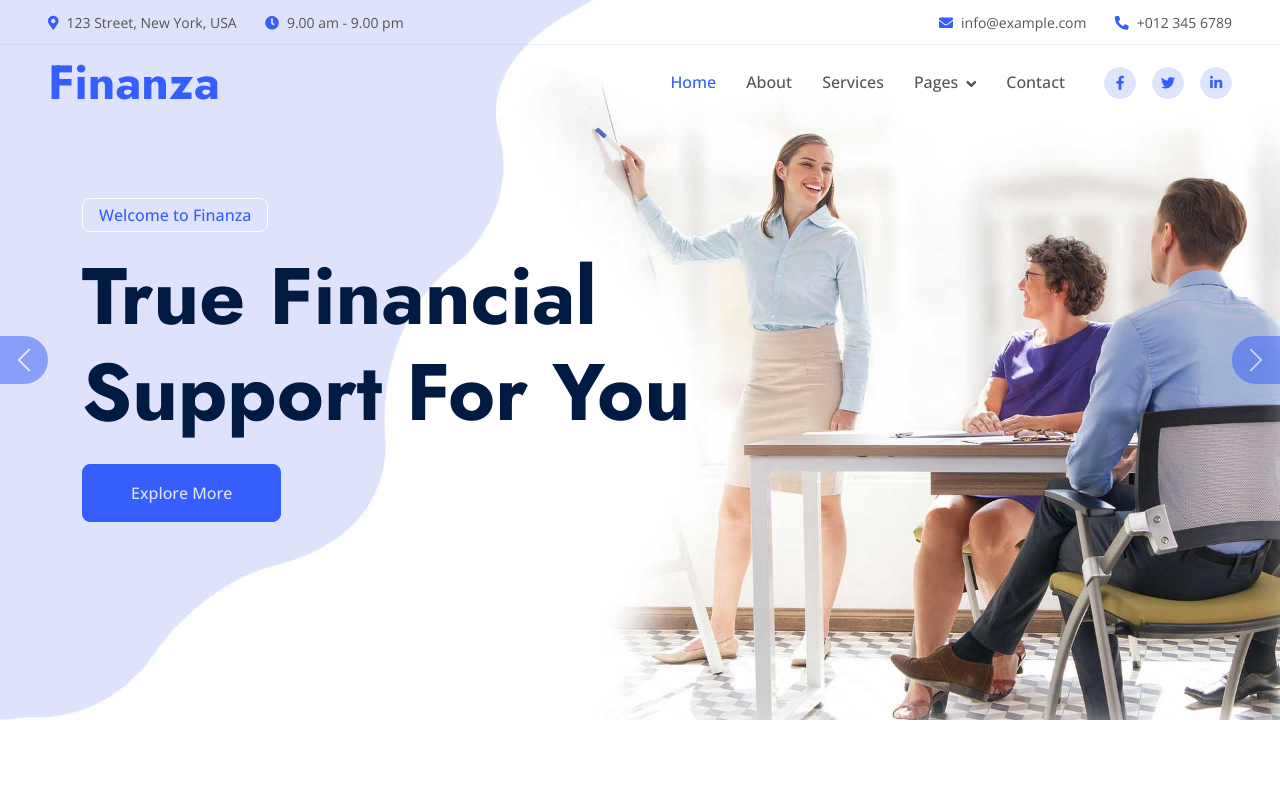
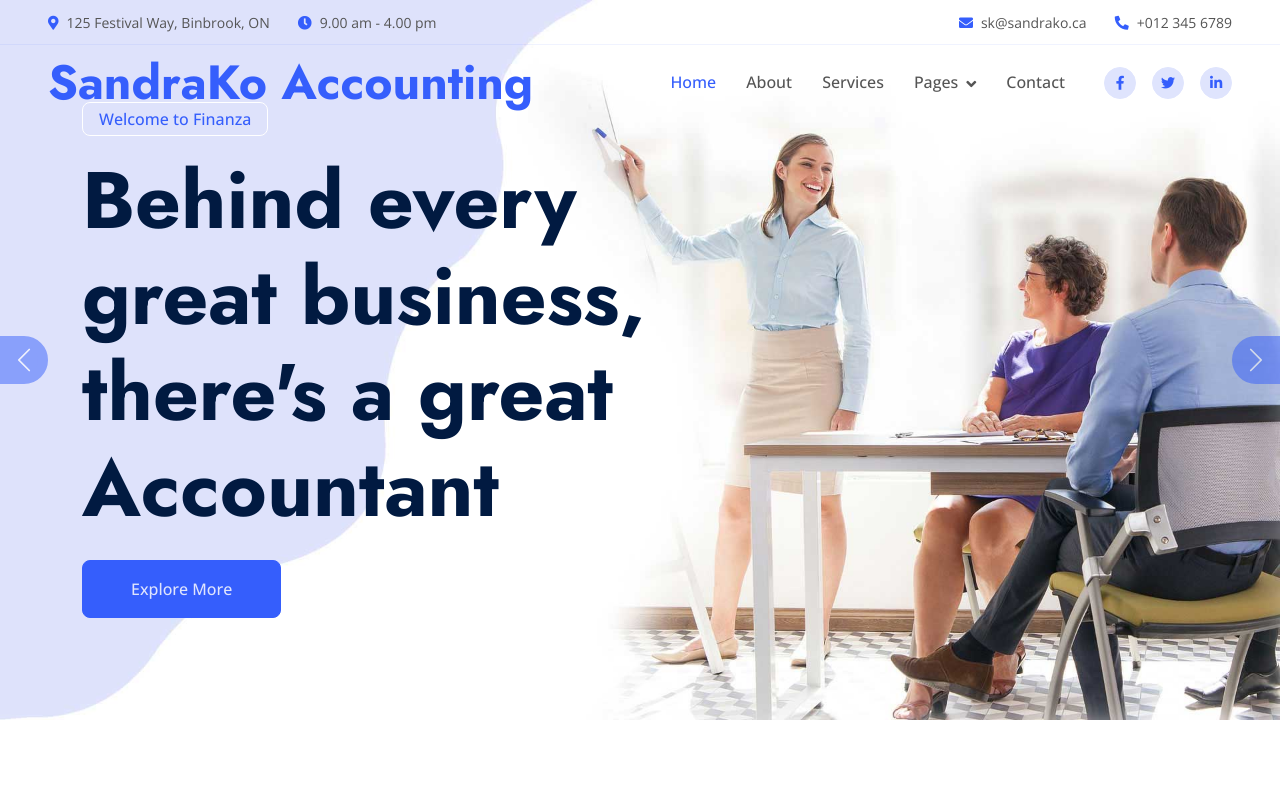
Before and after one commit to radzhome/sandraco, a plain HTML site: page index.html in a window 1280 px wide. Shown: the top 800 px of the page. Drawn offline with nearby package versions, Linux system fonts and the light colour scheme.

Commit message:
edit some info

```diff
--- a/index.html
+++ b/index.html
@@ -3,7 +3,7 @@
 
 <head>
     <meta charset="utf-8">
-    <title>Finanza - Financial Services Website Template</title>
+    <title>SandraKo Accounting - Financial Services</title>
     <meta content="width=device-width, initial-scale=1.0" name="viewport">
     <meta content="" name="keywords">
     <meta content="" name="description">
@@ -46,18 +46,18 @@
     <div class="container-fluid fixed-top px-0 wow fadeIn" data-wow-delay="0.1s">
         <div class="top-bar row gx-0 align-items-center d-none d-lg-flex">
             <div class="col-lg-6 px-5 text-start">
-                <small><i class="fa fa-map-marker-alt text-primary me-2"></i>123 Street, New York, USA</small>
-                <small class="ms-4"><i class="fa fa-clock text-primary me-2"></i>9.00 am - 9.00 pm</small>
+                <small><i class="fa fa-map-marker-alt text-primary me-2"></i>125 Festival Way, Binbrook, ON</small>
+                <small class="ms-4"><i class="fa fa-clock text-primary me-2"></i>9.00 am - 4.00 pm</small>
             </div>
             <div class="col-lg-6 px-5 text-end">
-                <small><i class="fa fa-envelope text-primary me-2"></i>info@example.com</small>
+                <small><i class="fa fa-envelope text-primary me-2"></i>sk@sandrako.ca</small>
                 <small class="ms-4"><i class="fa fa-phone-alt text-primary me-2"></i>+012 345 6789</small>
             </div>
         </div>
 
         <nav class="navbar navbar-expand-lg navbar-light py-lg-0 px-lg-5 wow fadeIn" data-wow-delay="0.1s">
             <a href="index.html" class="navbar-brand ms-4 ms-lg-0">
-                <h1 class="display-5 text-primary m-0">Finanza</h1>
+                <h1 class="display-5 text-primary m-0">SandraKo Accounting</h1>
             </a>
             <button type="button" class="navbar-toggler me-4" data-bs-toggle="collapse"
                 data-bs-target="#navbarCollapse">
@@ -127,7 +127,7 @@
                                     <p
                                         class="d-inline-block border border-white rounded text-primary fw-semi-bold py-1 px-3 animated slideInDown">
                                         Welcome to Finanza</p>
-                                    <h1 class="display-1 mb-4 animated slideInDown">True Financial Support For You</h1>
+                                    <h1 class="display-1 mb-4 animated slideInDown">Behind every great business, there's a great Accountant</h1>
                                     <a href="" class="btn btn-primary py-3 px-5 animated slideInDown">Explore More</a>
                                 </div>
                             </div>
@@ -353,19 +353,19 @@
                     <div class="nav nav-pills d-flex justify-content-between w-100 h-100 me-4">
                         <button class="nav-link w-100 d-flex align-items-center text-start border p-4 mb-4 active"
                             data-bs-toggle="pill" data-bs-target="#tab-pane-1" type="button">
-                            <h5 class="m-0"><i class="fa fa-bars text-primary me-3"></i>Financial Planning</h5>
+                            <h5 class="m-0"><i class="fa fa-bars text-primary me-3"></i>Bookkeeping</h5>
                         </button>
                         <button class="nav-link w-100 d-flex align-items-center text-start border p-4 mb-4"
                             data-bs-toggle="pill" data-bs-target="#tab-pane-2" type="button">
-                            <h5 class="m-0"><i class="fa fa-bars text-primary me-3"></i>Cash Investment</h5>
+                            <h5 class="m-0"><i class="fa fa-bars text-primary me-3"></i>Accounting</h5>
                         </button>
                         <button class="nav-link w-100 d-flex align-items-center text-start border p-4 mb-4"
                             data-bs-toggle="pill" data-bs-target="#tab-pane-3" type="button">
-                            <h5 class="m-0"><i class="fa fa-bars text-primary me-3"></i>Financial Consultancy</h5>
+                            <h5 class="m-0"><i class="fa fa-bars text-primary me-3"></i>Compliance Reporting</h5>
                         </button>
                         <button class="nav-link w-100 d-flex align-items-center text-start border p-4 mb-0"
                             data-bs-toggle="pill" data-bs-target="#tab-pane-4" type="button">
-                            <h5 class="m-0"><i class="fa fa-bars text-primary me-3"></i>Business Loans</h5>
+                            <h5 class="m-0"><i class="fa fa-bars text-primary me-3"></i>Financial Reporting</h5>
                         </button>
                     </div>
                 </div>
@@ -380,7 +380,7 @@
                                     </div>
                                 </div>
                                 <div class="col-md-6">
-                                    <h3 class="mb-4">25 Years Of Experience In Financial Support</h3>
+                                    <h3 class="mb-4">15 Years Of Experience In Financial Support</h3>
                                     <p class="mb-4">Tempor erat elitr rebum at clita. Diam dolor diam ipsum sit. Aliqu
                                         diam amet diam et eos. Clita erat ipsum et lorem et sit, sed stet lorem sit
                                         clita duo justo erat amet.</p>
@@ -691,9 +691,9 @@
             <div class="row g-5">
                 <div class="col-lg-3 col-md-6">
                     <h4 class="text-white mb-4">Our Office</h4>
-                    <p class="mb-2"><i class="fa fa-map-marker-alt me-3"></i>123 Street, New York, USA</p>
-                    <p class="mb-2"><i class="fa fa-phone-alt me-3"></i>+012 345 67890</p>
-                    <p class="mb-2"><i class="fa fa-envelope me-3"></i>info@example.com</p>
+                    <p class="mb-2"><i class="fa fa-map-marker-alt me-3"></i>125 Festival Way, Binbrook, ON</p>
+                    <p class="mb-2"><i class="fa fa-phone-alt me-3"></i>+1 289-700-4365</p>
+                    <p class="mb-2"><i class="fa fa-envelope me-3"></i>sk@sandrako.ca</p>
                     <div class="d-flex pt-2">
                         <a class="btn btn-square btn-outline-light rounded-circle me-2" href=""><i
                                 class="fab fa-twitter"></i></a>
```
Also changed, not shown: 404.html (+7 -7 lines), about.html (+7 -7 lines), contact.html (+7 -7 lines), feature.html (+7 -7 lines), project.html (+7 -7 lines), service.html (+7 -7 lines), team.html (+7 -7 lines), testimonial.html (+7 -7 lines).
